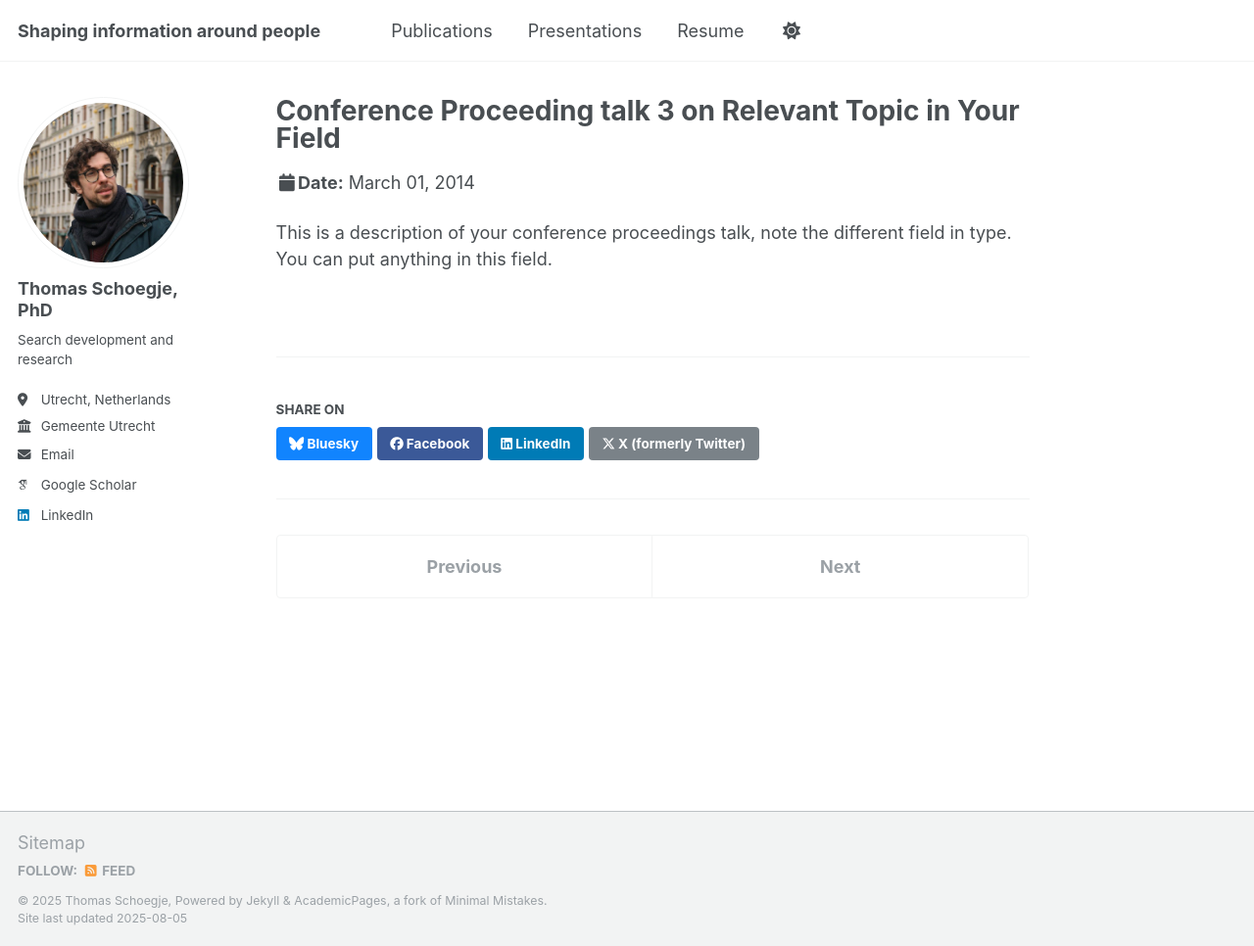
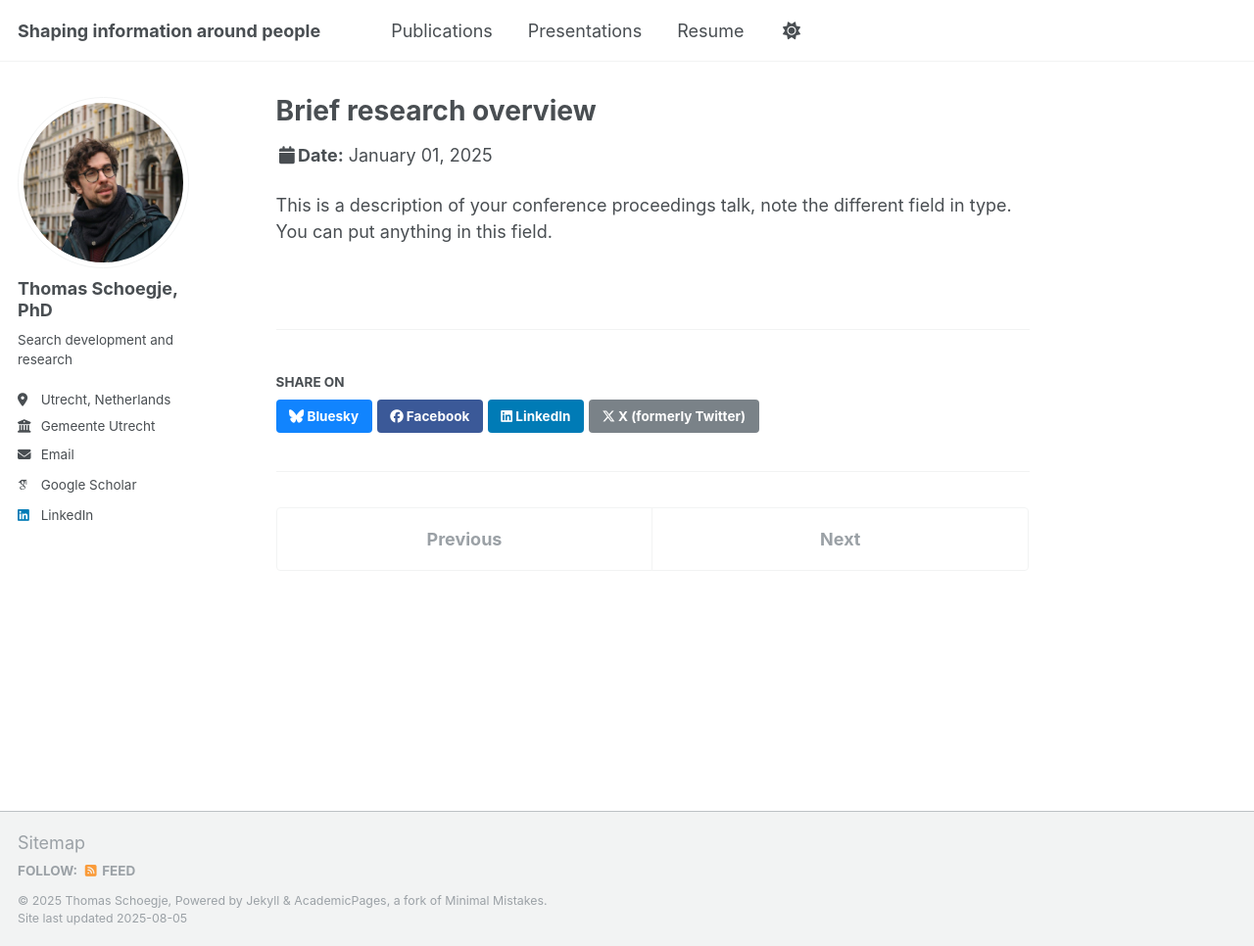
Before and after one commit to tmschoegje/tmschoegje.github.io, a Jekyll site: the page built from _talks/2014-03-01-talk-3.md, in a window 1280 px wide and 966 px high. Shown: the whole window at 98% size. Built offline with Jekyll 4.4.1, drawn with Linux system fonts in a browser that asks for light colours; some web fonts are replaced; a script that is not in the unit is left out.

Commit message:
Update 2014-03-01-talk-3.md

```diff
--- a/_talks/2014-03-01-talk-3.md
+++ b/_talks/2014-03-01-talk-3.md
@@ -1,11 +1,11 @@
 ---
-title: "Conference Proceeding talk 3 on Relevant Topic in Your Field"
+title: "Brief research overview"
 collection: talks
 type: "Conference proceedings talk"
-permalink: /talks/2014-03-01-talk-3
-venue: "Testing Institute of America 2014 Annual Conference"
-date: 2014-03-01
-location: "Los Angeles, CA, USA"
+permalink: /talks/2025-ictopen
+venue: "ICTOpen"
+date: 2025-01-01
+location: "Utrecht, NL"
 ---
 
 This is a description of your conference proceedings talk, note the different field in type. You can put anything in this field.
```
